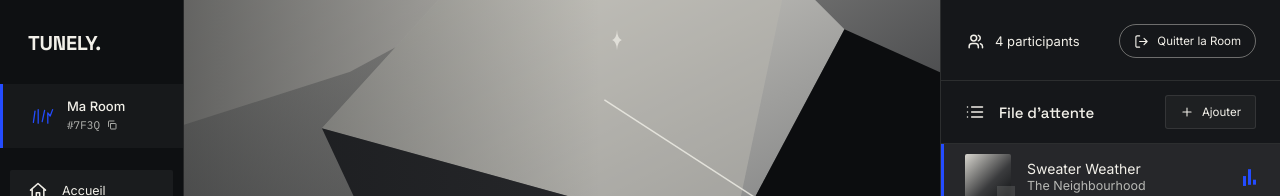
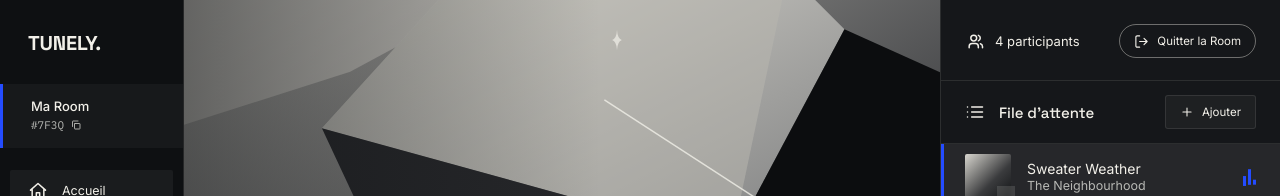
Before and after one commit to ItokianaRAKT/tunely-frontend-web, a React (Vite) app: page / in a window 1280 px wide. Shown: the top 196 px of the page. Built offline with nearby package versions, Linux system fonts and the light colour scheme.

Commit message:
feat: drop logo mark from room header

```diff
--- a/src/App.css
+++ b/src/App.css
@@ -79,10 +79,6 @@ svg.i {
   display: flex;
   gap: 12px;
   align-items: center;
-}
-
-.room .mk {
-  color: var(--blue);
 }
 
 .room b {
--- a/src/components/Sidebar.tsx
+++ b/src/components/Sidebar.tsx
@@ -25,7 +25,6 @@ export function Sidebar({ code, onCopy, onCreate, onNav }: SidebarProps) {
     <aside className="side">
       <div className="wm">TUNELY.</div>
       <div className="room">
-        <Icon name="logo" className="mk" style={{ width: 24, height: 20 }} />
         <div>
           <b>Ma Room</b>
           <button
```
